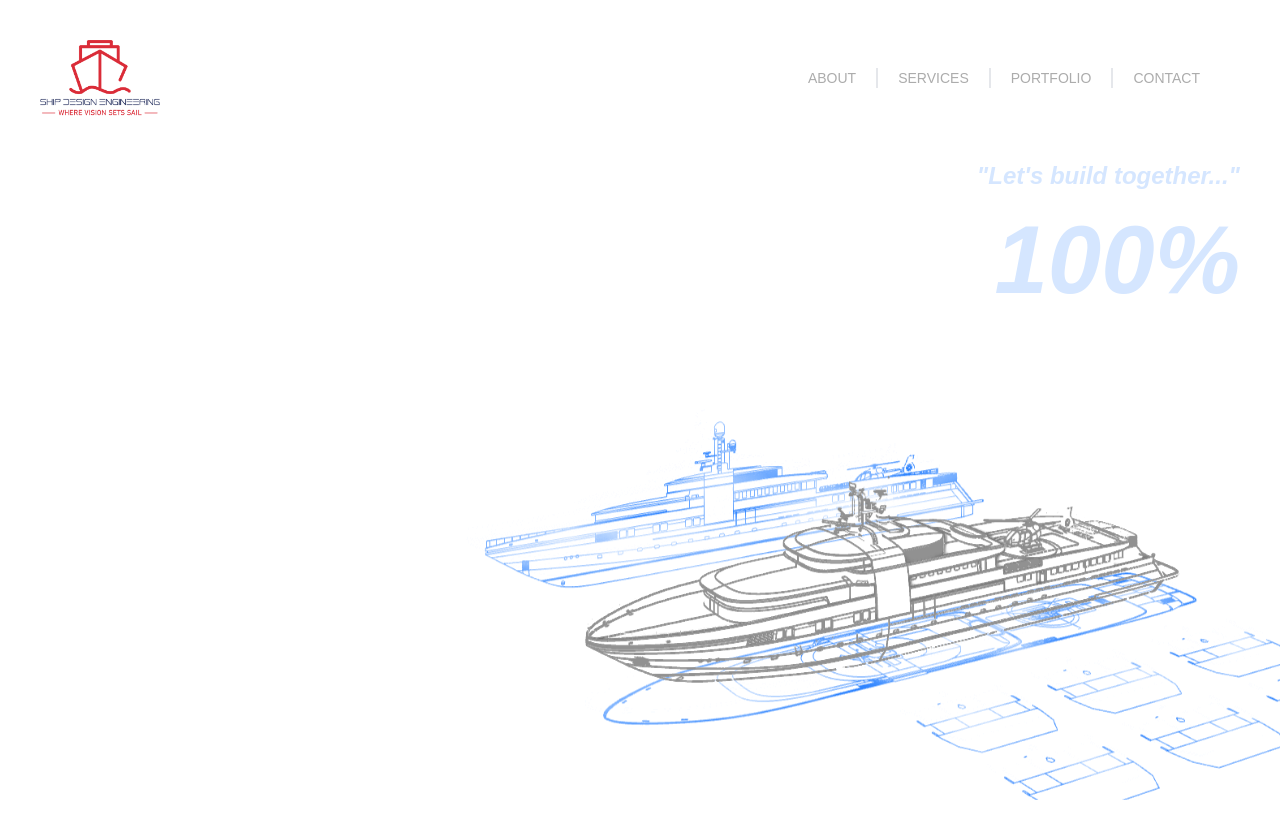
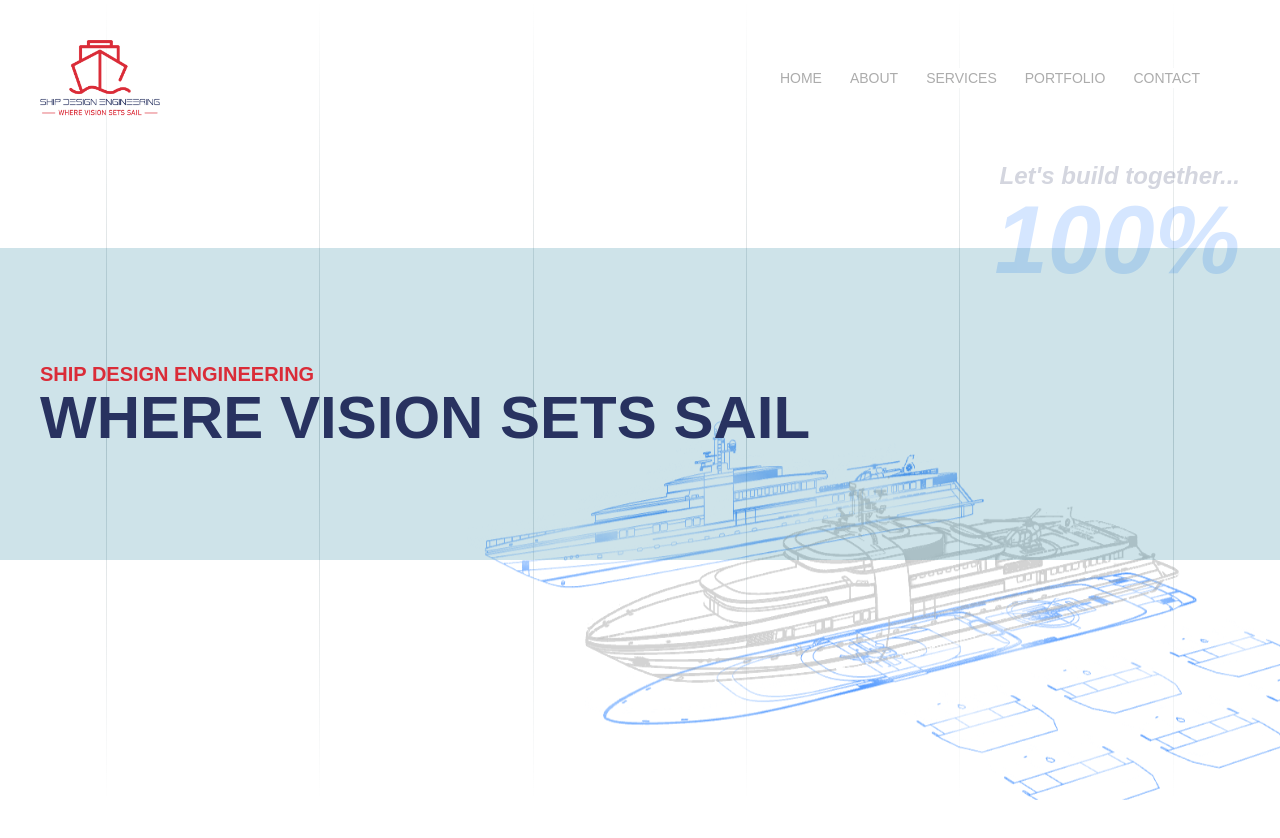
Before and after one commit to RazvanGP/website-di, a Next.js app: page / in a window 1280 px wide. Shown: the top 838 px of the page. Built offline with nearby package versions, Linux system fonts and the light colour scheme.

Commit message:
hero start

```diff
--- a/app/components/Backgound.js
+++ b/app/components/Backgound.js
@@ -19,18 +19,20 @@ const Backgound = () => {
   });
 
   return (
-    <div className="h-full select-none">
-      <div>
+    <div className="select-none">
+      <div className="opacity-80">
         <motion.img
           src="/bg-1.png"
           className="fixed bottom-0 left-0 w-full"
         ></motion.img>
 
+        <div className="opacity-50">
           <motion.img
             src="/bg-2.png"
             className="fixed bottom-0 left-0 w-full"
             initial="hidden"
             animate={{ opacity: opacityBg2 }}
+            exit={{ opacity: 0 }}
             transition={{ type: "spring", stiffness: 100 }}
           ></motion.img>
 
@@ -50,11 +52,12 @@ const Backgound = () => {
             transition={{ type: "spring", stiffness: 100 }}
           ></motion.img>
         </div>
-      <div className="font-titling-gothic text-accent-blue font-black text-2xl italic  fixed right-10 flex flex-col items-end gap-5 opacity-20">
-        <p className=" text-right">
-          <span>&quot;Let&apos;s build together...&quot;</span>
+      </div>
+      <div className="font-titling-gothic text-primary-blue font-black md:text-2xl italic fixed right-10 flex flex-col items-end opacity-20">
+        <p className="">Let&apos;s build together...</p>
+        <p className="text-6xl md:text-8xl text-accent-blue">
+          {Math.round(progress * 100) + "%"}
         </p>
-        <p className="text-8xl ">{Math.round(progress * 100) + "%"}</p>
       </div>
     </div>
   );
--- a/app/components/HeroSection.js
+++ b/app/components/HeroSection.js
@@ -1,5 +1,20 @@
+"use client";
+import { motion } from "framer-motion";
+
 const HeroSection = () => {
-  return <div>HeroSection</div>;
+  return (
+    <motion.div
+      className="font-titling-gothic text-primary-blue font-bold fixed bottom-[30%] py-5 md:py-28 px-10 bg-cyan-700 w-full bg-opacity-20"
+      initial={{ y: -1000, opacity: 0 }}
+      animate={{ y: 0, opacity: 1 }}
+      transition={{ duration: 0.8, delay: 0.2 }}
+    >
+      <h1 className="text-xl text-accent-red">SHIP DESIGN ENGINEERING</h1>
+      <h2 className="text-right md:text-left text-6xl font-black">
+        WHERE VISION SETS SAIL
+      </h2>
+    </motion.div>
+  );
 };
 
 export default HeroSection;
--- /dev/null
+++ b/app/components/Lines.js
@@ -0,0 +1,29 @@
+"use client";
+import { motion } from "framer-motion";
+
+const Lines = () => {
+  return (
+    <motion.div
+      className="fixed top-0 text-9xl flex justify-center items-center h-full w-full "
+      initial={{ y: -1000 }}
+      animate={{ y: 0 }}
+      transition={{ duration: 0.5, delay: 0.2 }}
+    >
+      <div className="h-full w-full flex justify-around">
+        <div className=" min-h-full w-[1px] bg-gradient-to-b from-[rgba(0,38,50,0)] to-[rgba(0,38,50,0)] via-[rgba(0,38,50,0.2)]"></div>
+
+        <div className="min-h-full w-[1px] bg-gradient-to-b from-[rgba(0,38,50,0)] to-[rgba(0,38,50,0)] via-[rgba(0,38,50,0.2)]"></div>
+
+        <div className="min-h-full w-[1px] bg-gradient-to-b from-[rgba(0,38,50,0)] to-[rgba(0,38,50,0)] via-[rgba(0,38,50,0.2)]"></div>
+
+        <div className="hidden sm:block min-h-full w-[1px] bg-gradient-to-b from-[rgba(0,38,50,0)] to-[rgba(0,38,50,0)] via-[rgba(0,38,50,0.2)]"></div>
+
+        <div className="hidden md:block min-h-full w-[1px] bg-gradient-to-b from-[rgba(0,38,50,0)] to-[rgba(0,38,50,0)] via-[rgba(0,38,50,0.2)]"></div>
+
+        <div className="hidden lg:block min-h-full w-[1px] bg-gradient-to-b from-[rgba(0,38,50,0)] to-[rgba(0,38,50,0)] via-[rgba(0,38,50,0.2)]"></div>
+      </div>
+    </motion.div>
+  );
+};
+
+export default Lines;
--- a/app/components/Nav.js
+++ b/app/components/Nav.js
@@ -2,33 +2,39 @@ import Link from "next/link";
 
 const Nav = () => {
   return (
-    <div className="fixed top-0 flex justify-between items-center w-full z-10 font-titling-gothic text-silver-grey text-sm">
-      <Link href="/">
+    <div className="fixed top-0  flex justify-between items-center w-full z-10 font-titling-gothic text-silver-grey text-sm">
+      <Link href="/" className="">
         <img src="/logo.png" alt="" width={200} className="p-10" />
       </Link>
 
       <div className="flex justify-between px-20 gap-5 ">
         <Link
           href="/about"
-          className="border-r-2 pr-5 hover:text-accent-blue hover:scale-110 ease-in-out duration-300"
+          className="pr-2 bg-white hover:text-accent-blue hover:scale-110 ease-in-out duration-300"
+        >
+          HOME
+        </Link>
+        <Link
+          href="/about"
+          className="pr-2 bg-white hover:text-accent-blue hover:scale-110 ease-in-out duration-300"
         >
           ABOUT
         </Link>
         <Link
           href="/services"
-          className="border-r-2 pr-5 hover:text-accent-blue hover:scale-110 ease-in-out duration-300"
+          className="pr-2 bg-white hover:text-accent-blue hover:scale-110 ease-in-out duration-300"
         >
           SERVICES
         </Link>
         <Link
           href="/portfolio"
-          className="border-r-2 pr-5 hover:text-accent-blue hover:scale-110 ease-in-out duration-300"
+          className="pr-2 bg-white hover:text-accent-blue hover:scale-110 ease-in-out duration-300"
         >
           PORTFOLIO
         </Link>
         <Link
           href="/contact"
-          className="hover:text-accent-blue hover:scale-110 ease-in-out duration-300"
+          className=" bg-white hover:text-accent-blue hover:scale-110 ease-in-out duration-300"
         >
           CONTACT
         </Link>
--- a/app/globals.css
+++ b/app/globals.css
@@ -14,6 +14,11 @@
 
 body {
   color: rgb(var(--foreground-rgb));
+  height: 100%;
+}
+
+html {
+  height: 100%;
 }
 
 @layer utilities {
--- a/app/layout.js
+++ b/app/layout.js
@@ -2,6 +2,7 @@ import { Inter } from "next/font/google";
 import "./globals.css";
 import Backgound from "./components/Backgound";
 import Nav from "./components/Nav";
+import Lines from "./components/Lines";
 
 const inter = Inter({ subsets: ["latin"] });
 
@@ -16,6 +17,7 @@ export default function RootLayout({ children }) {
       <body className={inter.className + " " + "no-scrollbar"}>
         <Nav />
         <main className="relative overflow-hidden pt-[20vh] ">
+          <Lines />
           <Backgound />
           <section>{children}</section>
         </main>
--- a/app/page.js
+++ b/app/page.js
@@ -1,7 +1,9 @@
+import HeroSection from "./components/HeroSection";
+
 export default function Home() {
   return (
     <div className="h-[200vh]">
-      <h1 className="font-10 font-extrabold text-5xl"></h1>
+      <HeroSection />
     </div>
   );
 }
--- a/package.json
+++ b/package.json
@@ -12,7 +12,8 @@
     "framer-motion": "^10.16.4",
     "next": "14.0.1",
     "react": "^18",
-    "react-dom": "^18"
+    "react-dom": "^18",
+    "react-icons": "^4.11.0"
   },
   "devDependencies": {
     "autoprefixer": "^10.0.1",
```
Also changed, not shown: 1 other file (tests, documents, lock files or other folders). Lines whose indentation alone changed are shown as unchanged.
